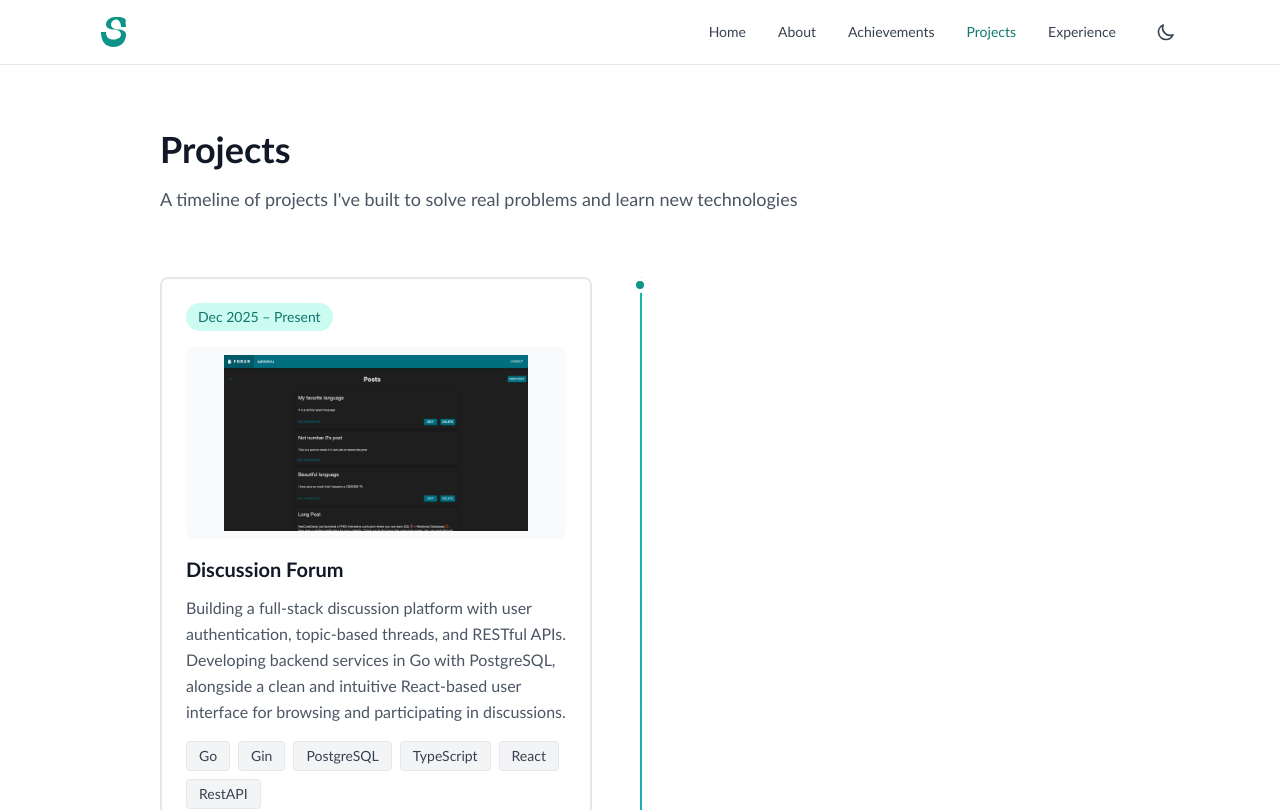
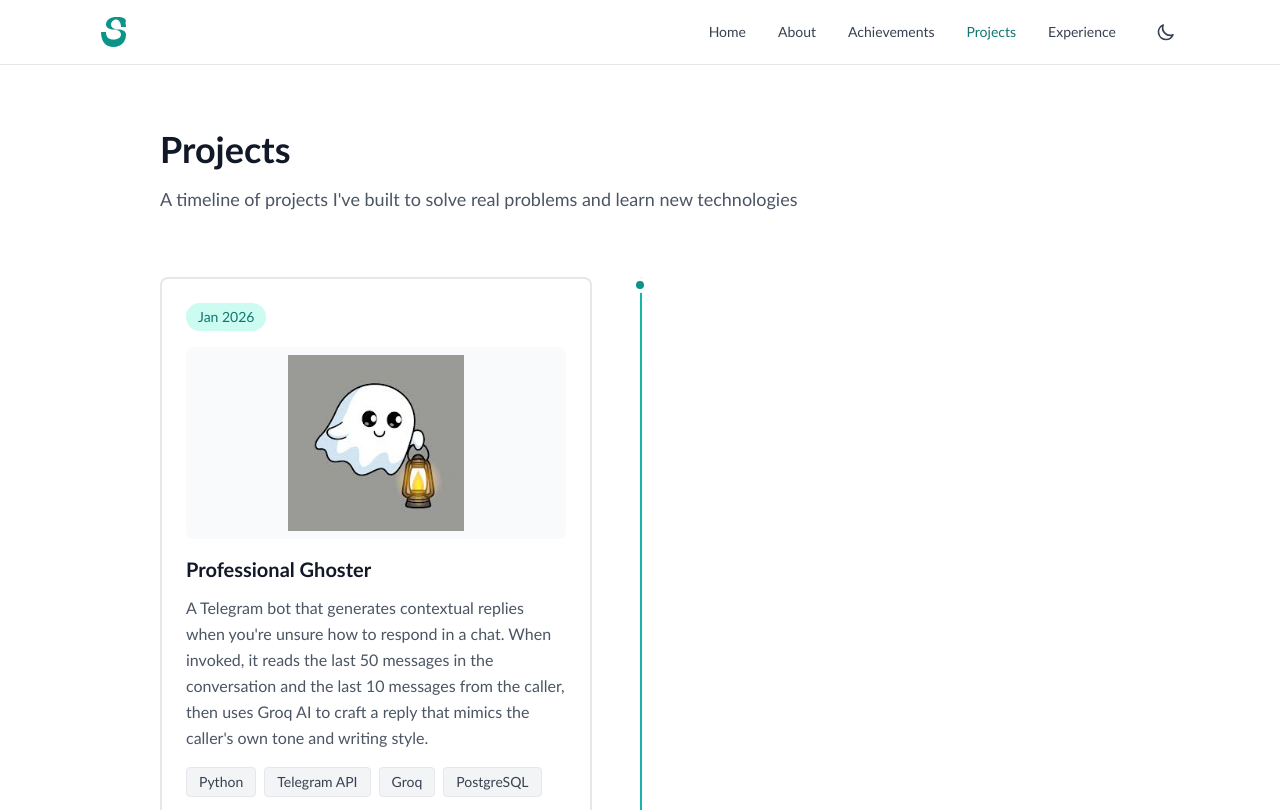
Before and after one commit to sahishnuk2/sahishnu-portfolio, a React (Vite) app: page /projects in a window 1280 px wide. Shown: the top 810 px of the page. Built offline with nearby package versions, Linux system fonts and the light colour scheme.

Commit message:
Add ghoster project

```diff
--- a/src/pages/Projects.tsx
+++ b/src/pages/Projects.tsx
@@ -14,11 +14,22 @@ interface Project {
 export default function Projects() {
   const projects: Project[] = [
     {
+      title: "Professional Ghoster",
+      description:
+        "A Telegram bot that generates contextual replies when you're unsure how to respond in a chat. When invoked, it reads the last 50 messages in the conversation and the last 10 messages from the caller, then uses Groq AI to craft a reply that mimics the caller's own tone and writing style.",
+      techStack: ["Python", "Telegram API", "Groq", "PostgreSQL"],
+      period: "Jan 2026",
+      image: "/ghost.png",
+      links: {
+        github: "https://github.com/sahishnuk2/professional-ghoster",
+      },
+    },
+    {
       title: "Discussion Forum",
       description:
         "Building a full-stack discussion platform with user authentication, topic-based threads, and RESTful APIs. Developing backend services in Go with PostgreSQL, alongside a clean and intuitive React-based user interface for browsing and participating in discussions.",
       techStack: ["Go", "Gin", "PostgreSQL", "TypeScript", "React", "RestAPI"],
-      period: "Dec 2025 – Present",
+      period: "Dec 2025 – Jan 2026",
       image: "/forum.png",
       links: {
         github: "https://github.com/sahishnuk2/web-forum",
```
Also changed, not shown: public/ghost.png (added), 1 other file (tests, documents, lock files or other folders).
